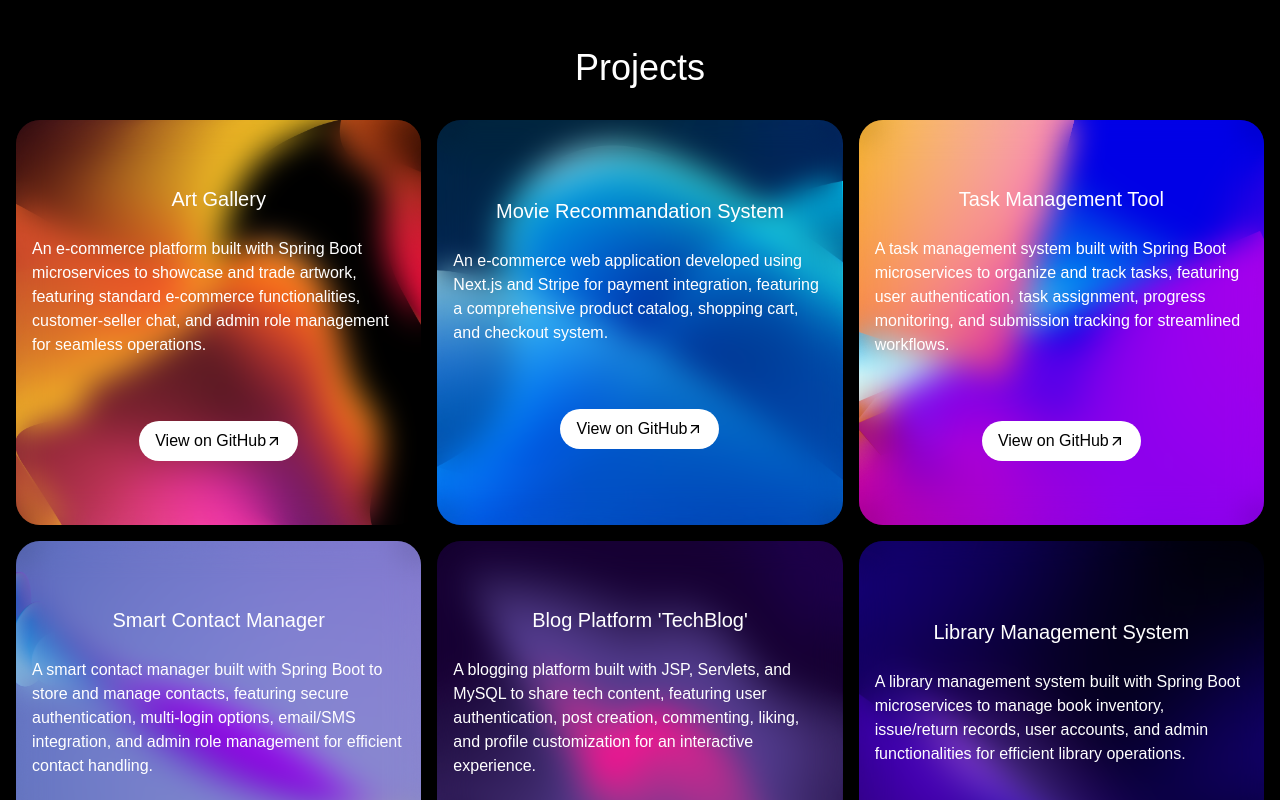
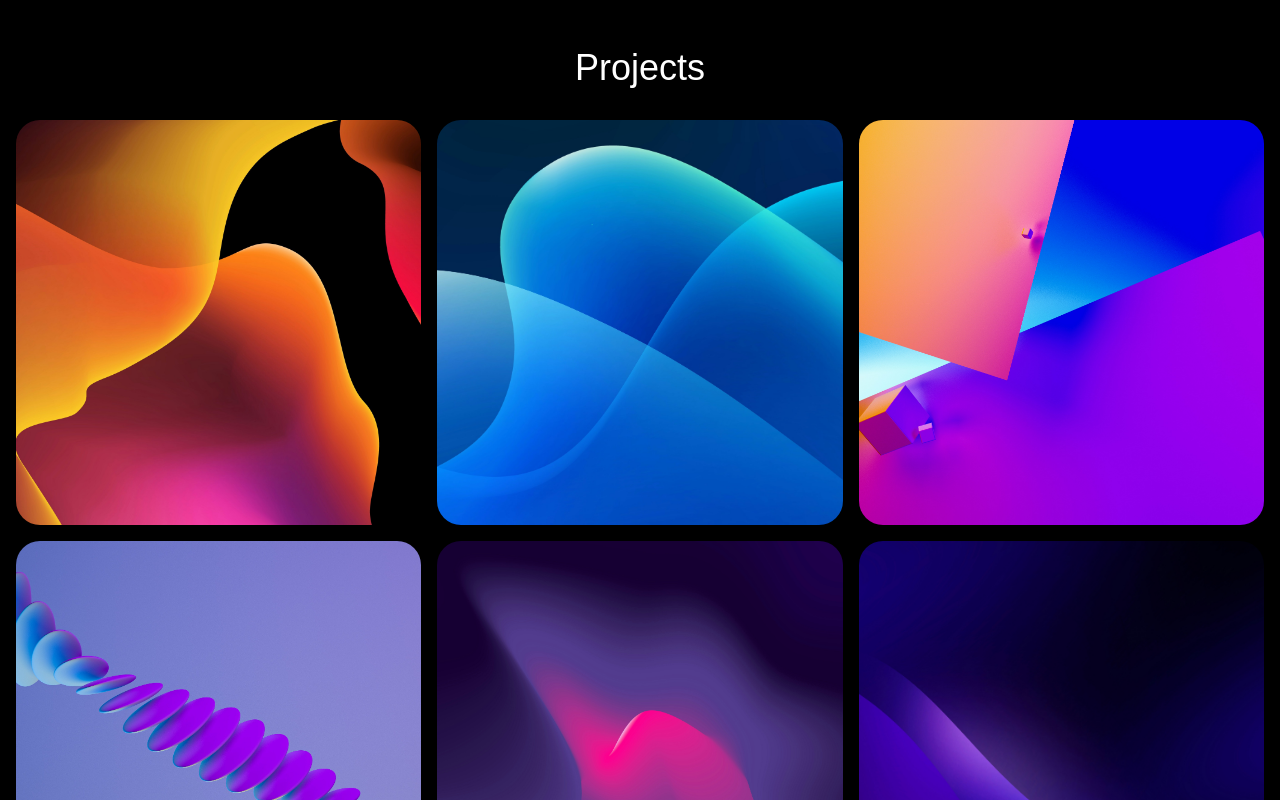
Before and after one commit to lucky001118/My_Portfolio, a React (Create React App) app: page / in a window 1280 px wide. Shown: the part 880-1680 px from the top of the page. Built offline with nearby package versions, Linux system fonts and the light colour scheme.

Commit message:
Update Projects.js

```diff
--- a/src/Pages/Projects.js
+++ b/src/Pages/Projects.js
@@ -29,10 +29,10 @@ export default function Projects() {
               className="h-full w-full object-cover transition-transform duration-500 group-hover:scale-110"
             />
             <motion.div
-            // initial={{opacity:0}}
+            initial={{opacity:0}}
             whileHover={{opacity:1}}
             transition={{duration:0.5}}
-            className="absolute inset-0 flex flex-col items-center justify-center text-white opacity-100 backdrop-blur-lg transition-opacity duration-500 group-hover:opacity-100">
+            className="absolute inset-0 flex flex-col items-center justify-center text-white opacity-0 sm:opacity-100 md:opacity-100 backdrop-blur-lg transition-opacity duration-500 group-hover:opacity-100">
                 <h3 className="mb-2 text-xl ">{Projects.name}</h3>
                 <p className="mb-12 p-4">{Projects.description}</p>
                 <a href={Projects.githubLink} target="_blank" rel="noopener noreferrer" className="rounded-full bg-white px-4 py-2 text-black hover:bg-gray-300">
```
